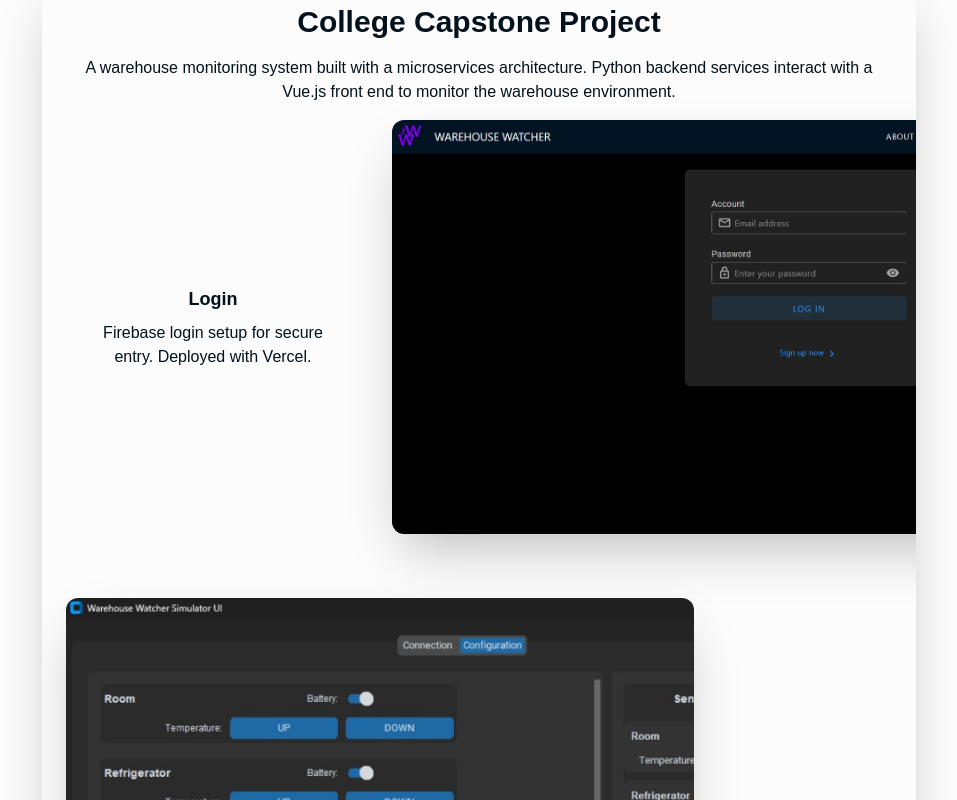
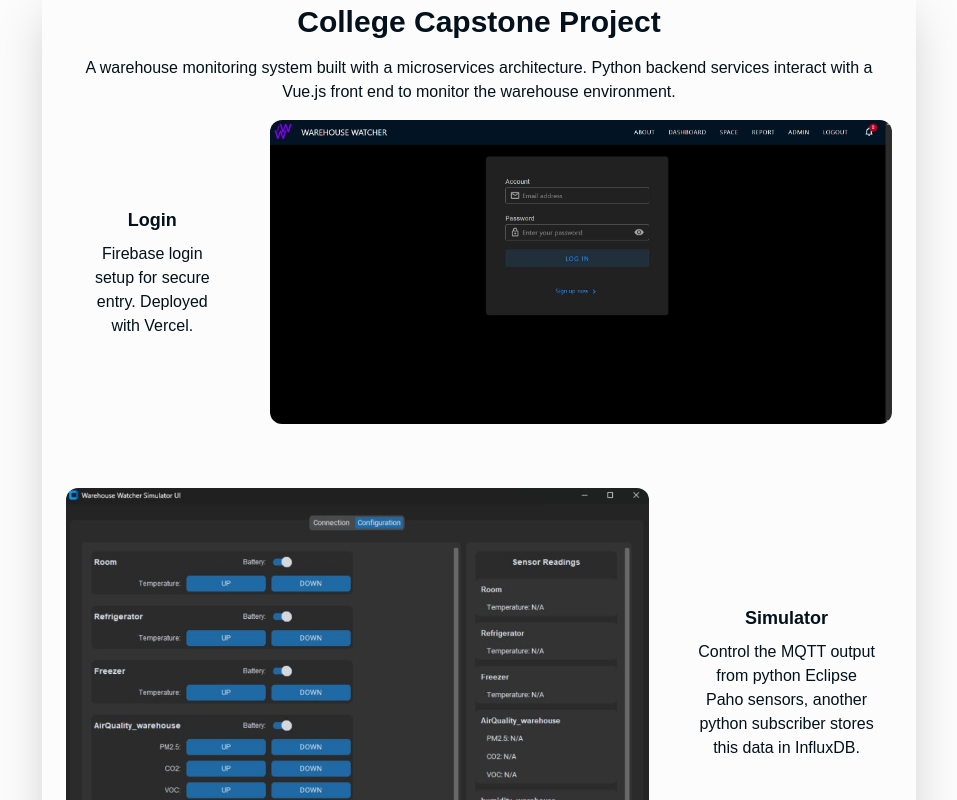
Before and after one commit to WilliamDAnderson/Portfolio-2, a Next.js app: page / in a window 1280 px wide. Shown: the part 1000-1800 px from the top of the page, without its empty margins (161-1118 px from the left). Built offline with nearby package versions, Linux system fonts and the light colour scheme.

Commit message:
Fixed images.

```diff
--- a/src/components/featureSection.tsx
+++ b/src/components/featureSection.tsx
@@ -18,6 +18,7 @@ interface FeatureSectionProps {
 export default function FeatureSection({ feature, index }: FeatureSectionProps) {
   return (
     <motion.div
+      key={feature.title}
       initial={{ opacity: 0, x: index % 2 === 0 ? -100 : 100 }}
       whileInView={{ opacity: 1, x: 0 }}
       transition={{ duration: 1, ease: 'easeInOut' }}
@@ -33,14 +34,15 @@ export default function FeatureSection({ feature, index }: FeatureSectionProps)
       </div>
 
       {/* IMAGE SECTION */}
-      <div className="flex justify-center items-center w-full md:w-2/3">
-        <div className="relative rounded-xl overflow-hidden shadow-2xl">
+      <div className="flex justify-center items-center">
+        <div className="w-full h-auto overflow-hidden rounded-xl">
           <Image
             src={feature.image}
             alt={feature.title}
-            width={720}
-            height={480}
-            className="w-auto h-auto max-w-[66vw] max-h-[66vh] object-contain rounded"
+            width={0}
+            height={0}
+            sizes="100vw"
+            className="w-full h-auto max-h-[66vh] object-contain"
           />
         </div>
       </div>
```
Also changed, not shown: src/components/portfolioSection.tsx (+4 -5 lines).
